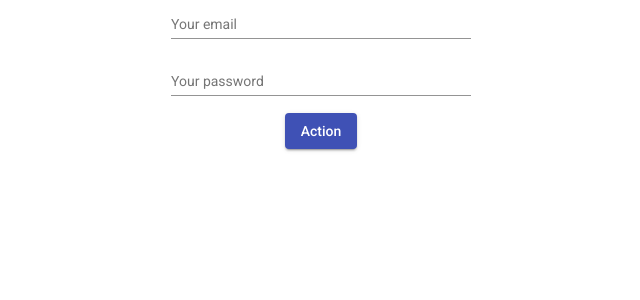
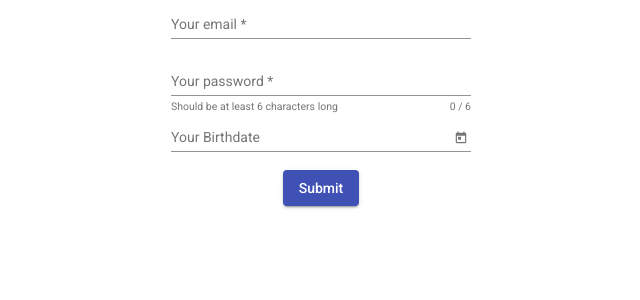
Before and after one commit to HansSima/angular-real-project, an Angular app: page /signup in a window 1280 px wide. Shown: the top 300 px of the page, without its empty margins (319-959 px from the left). Built offline with nearby package versions, Linux system fonts and the light colour scheme.

Commit message:
Add datapicker

```diff
--- a/src/app/auth/signup/signup.component.html
+++ b/src/app/auth/signup/signup.component.html
@@ -1,11 +1,20 @@
 <section class="signup-form">
   <form fxLayout="column" fxLayoutAlign="center center" #f="ngForm" (ngSubmit)="onSubmit(f)">
       <mat-form-field>
-        <input type="email" matInput placeholder="Your email" ngModel name="email">
+        <input type="email" matInput placeholder="Your email" ngModel name="email" email required #emailInput="ngModel">
+        <mat-error *ngIf="emailInput.hasError('required')">Field must not be empty</mat-error>
+        <mat-error *ngIf="!emailInput.hasError('required')">Email is invalid</mat-error>
+      </mat-form-field>
+      <mat-form-field hintLabel="Should be at least 6 characters long">
+        <input type="password" matInput placeholder="Your password" ngModel name="password" required minlength="6" #pwInput="ngModel">
+        <mat-hint align="end">{{pwInput.value?.length}} / 6</mat-hint>
+        <mat-error>Has to be at least 6 characters long</mat-error>
       </mat-form-field>
       <mat-form-field>
-        <input type="password" matInput placeholder="Your password" ngModel name="password">
+        <input matInput placeholder="Your Birthdate" [matDatepicker]="picker" [max]="maxDate">
+        <mat-datepicker-toggle matSuffix [for]="picker"></mat-datepicker-toggle>
+        <mat-datepicker #picker></mat-datepicker>
       </mat-form-field>
-      <button mat-raised-button type="submit" color="primary">Action</button>
+      <button mat-raised-button type="submit" color="primary">Submit</button>
   </form>
 </section>
--- a/src/app/auth/signup/signup.component.ts
+++ b/src/app/auth/signup/signup.component.ts
@@ -7,9 +7,14 @@
   styleUrls: ['./signup.component.css'],
 })
 export class SignupComponent implements OnInit {
+  maxDate: Date | undefined;
+
   constructor() {}
 
-  ngOnInit() {}
+  ngOnInit() {
+    this.maxDate = new Date();
+    this.maxDate.setFullYear(this.maxDate.getFullYear() - 18);
+  }
 
   onSubmit(form: NgForm) {
     console.log(form);
```
Also changed, not shown: src/app/material.module.ts (+18 -2 lines).
